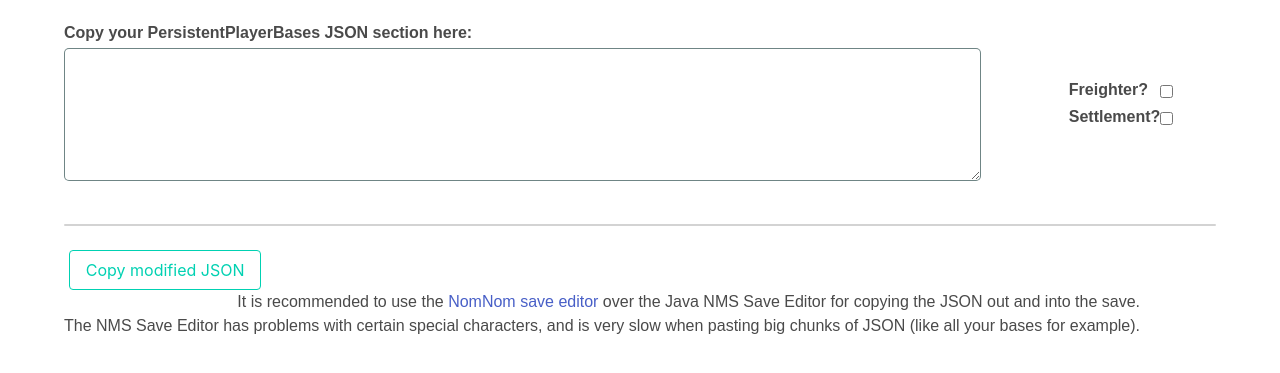
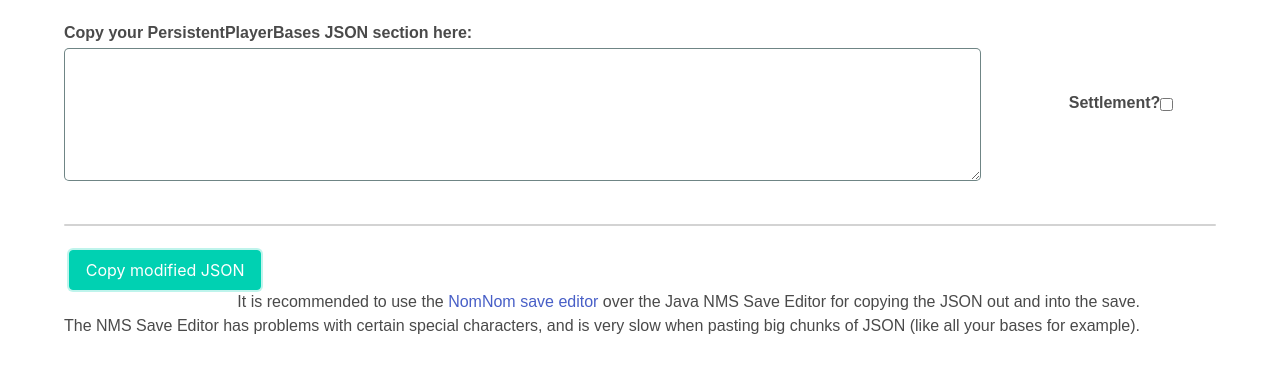
Before and after one commit to NMSCD/Base-Reorder, a plain HTML site: page index.html in a window 1280 px wide. Both pictures are taken after a click on the button "Copy modified JSON". Shown: the part 95-468 px from the top of the page. Drawn offline with nearby package versions, Linux system fonts and the light colour scheme.

Commit message:
auto detection for freighterbase

```diff
--- a/index.html
+++ b/index.html
@@ -10,6 +10,10 @@
 	<script>
 		window.onload = () => {
 			getBases(document.getElementById('JSONinput'));
+			document.querySelectorAll('#checkboxes input').forEach(e => {
+				extraItem(e);
+			})
+
 		}
 	</script>
 	<link rel="stylesheet" href="./lib/style.css">
@@ -29,11 +33,6 @@
 						<textarea id="JSONinput" oninput="getBases(this)"></textarea>
 					</div>
 					<div id="checkboxes" class="column is-full-mobile">
-						<div>
-							<label for="freighterBaseCheckbox">Freighter?</label>
-							<input type="checkbox" name="FreighterBase" id="freighterBaseCheckbox" value="Freighterbase"
-								onchange="extraItem(this)">
-						</div>
 						<div>
 							<label for="settlementCheckbox">Settlement?</label>
 							<input type="checkbox" name="Settlement" id="settlementCheckbox" value="Settlement"
--- a/lib/logic.js
+++ b/lib/logic.js
@@ -7,9 +7,6 @@ function getBases(JSONInput) {
 	} else {
 		document.getElementById('unicodeWarn').style.display = '';
 	}
-	document.querySelectorAll('#checkboxes input').forEach(e => {
-		extraItem(e);
-	})
 
 	if (!JSONString) return;
 	bases = JSON.parse(JSONString)
@@ -18,11 +15,12 @@ function getBases(JSONInput) {
 	for (let i = 0; i < bases.length; i++) {
 		const base = bases[i];
 		const id = i;
-		const name = base.Name ? base.Name : '';
+		const name = base.Name;
+		if (base.BaseType.PersistentBaseTypes == 'FreighterBase') elements.unshift(buildImmovable('Freighterbase'));
 		const element = buildElement(id, name);
 		elements.push(element);
 	}
-	document.getElementById("bases").innerHTML = elements.join('');
+	document.getElementById('bases').innerHTML = elements.join('');
 	document.querySelectorAll('#checkboxes input').forEach(e => {
 		extraItem(e);
 	})
@@ -51,6 +49,7 @@ function buildElement(id, name) {
 function extraItem(inputElement) {
 	const type = inputElement.value;
 	if (inputElement.checked) {
+		if (document.getElementById(type)) return;
 		const element = buildImmovable(type);
 		document.getElementById('bases').insertAdjacentHTML('afterbegin', element);
 	} else {
@@ -80,19 +79,17 @@ function outputJSON() {
 }
 
 function copyButton(input) {
+	if (buttonPress) return;
 	const buttonText = input.innerHTML;
-	if (buttonPress) return;
 	buttonPress = true;
 	try { outputJSON(); } catch (error) {
-		input.disabled = true;
-		input.style.backgroundColor = 'red';
-		input.style.color = 'white';
+		input.classList.remove('is-primary');
+		input.classList.add('is-danger');
 		input.innerHTML = 'Failed!';
 		setTimeout(() => {
-			input.style.backgroundColor = '';
-			input.style.color = '';
+			input.classList.remove('is-danger');
+			input.classList.add('is-primary');
 			input.innerHTML = buttonText;
-			input.disabled = false;
 			buttonPress = false;
 		}, 1500);
 		console.error(error);
--- a/lib/style.css
+++ b/lib/style.css
@@ -73,7 +73,7 @@ hr {
 }
 
 #bases>div.sortable-chosen {
-	background-color: hsl(0, 0%, 70%);
+	background-color: hsl(0, 0%, 70%) !important;
 }
 
 #bases>div.sortable-ghost {
@@ -84,7 +84,7 @@ hr {
 	display: none;
 }
 
-/* #output:has(#bases:empty) {
+/* #output:has(#bases:empty) button {
 	display: none;
 }
  */
@@ -150,10 +150,6 @@ label {
 	margin: 0 4em;
 }
 
-#checkboxes label {
-	display: inline-block;
-}
-
 .immovable {
 	cursor: not-allowed !important;
 	z-index: -1;
```
